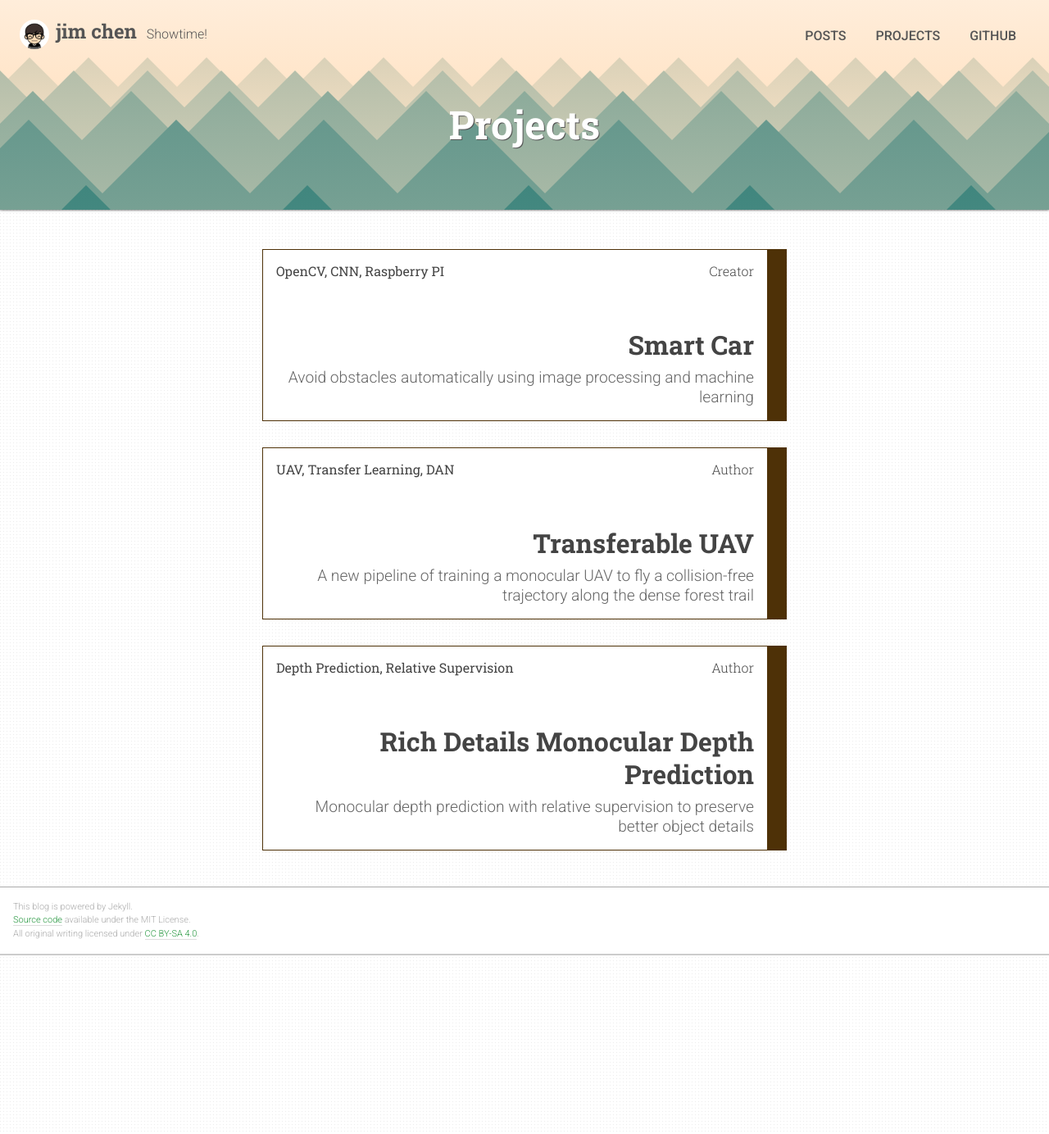
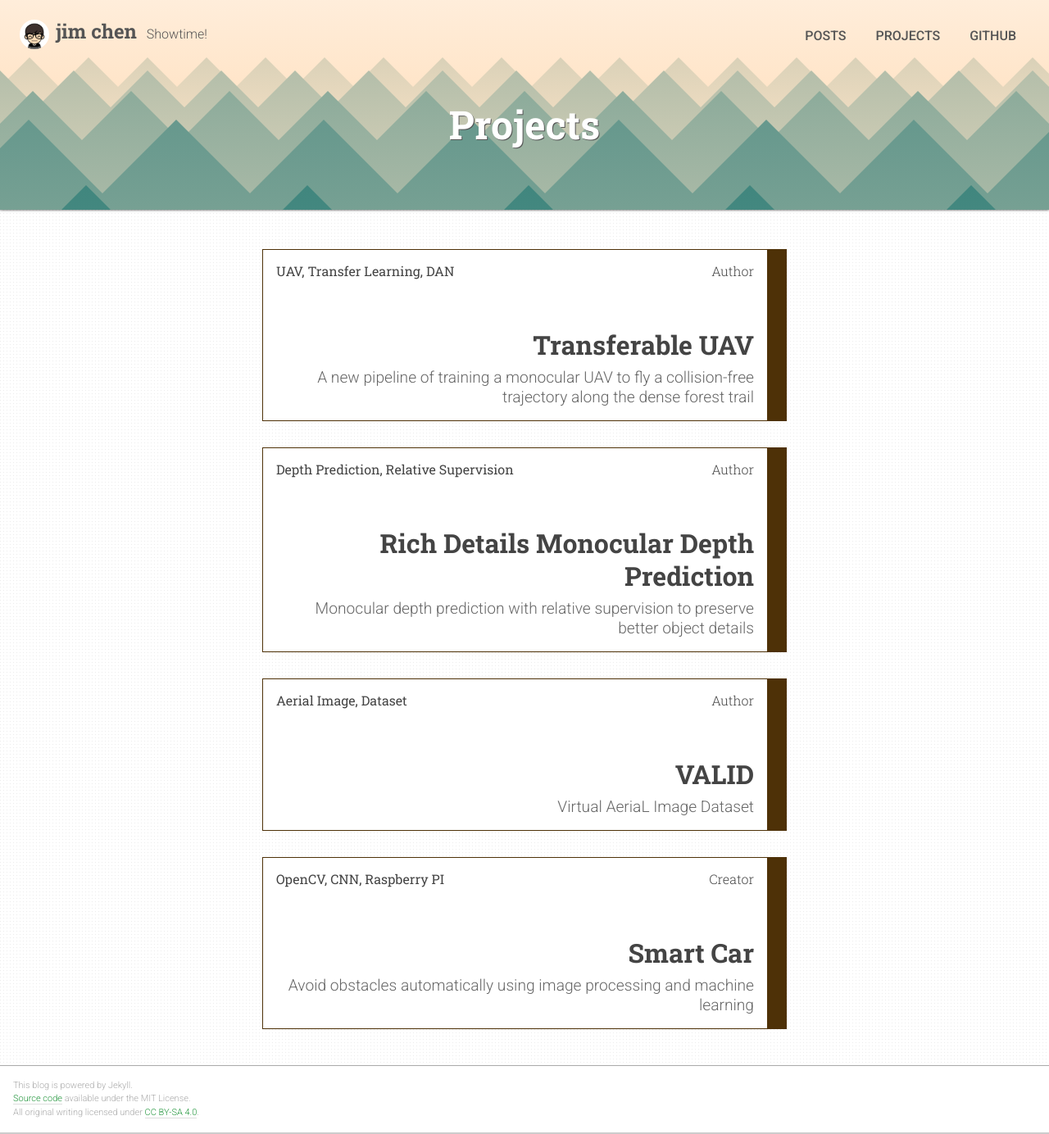
Before and after one commit to jimchenhub/jimchenhub.github.io, a Jekyll site: the page built from projects.html, in a window 1280 px wide. Shown: the whole page at 82% size. Built offline with Jekyll 4.4.1, drawn with Linux system fonts in a browser that asks for light colours.

Commit message:
valid project

```diff
--- a/_config.yml
+++ b/_config.yml
@@ -35,11 +35,6 @@ nav_menu:
 
 # Objects listed here will appear on the /projects.html page.
 projects:
-  - title: Smart Car
-    teaser: Avoid obstacles automatically using image processing and machine learning
-    url: https://github.com/jimchenhub/Smart-Car
-    role: Creator
-    category: OpenCV, CNN, Raspberry PI
   - title: Transferable UAV
     teaser: A new pipeline of training a monocular UAV to fly a collision-free trajectory along the dense forest trail
     url: https://sites.google.com/view/forest-trail-dataset
@@ -50,6 +45,16 @@ projects:
     url: https://sites.google.com/view/rich-detail-depth
     role: Author
     category: Depth Prediction, Relative Supervision
+  - title: VALID
+    teaser: Virtual AeriaL Image Dataset
+    url: https://sites.google.com/view/valid-dataset
+    role: Author
+    category: Aerial Image, Dataset
+  - title: Smart Car
+    teaser: Avoid obstacles automatically using image processing and machine learning
+    url: https://github.com/jimchenhub/Smart-Car
+    role: Creator
+    category: OpenCV, CNN, Raspberry PI
 
 #################
 # Site Settings #
```
